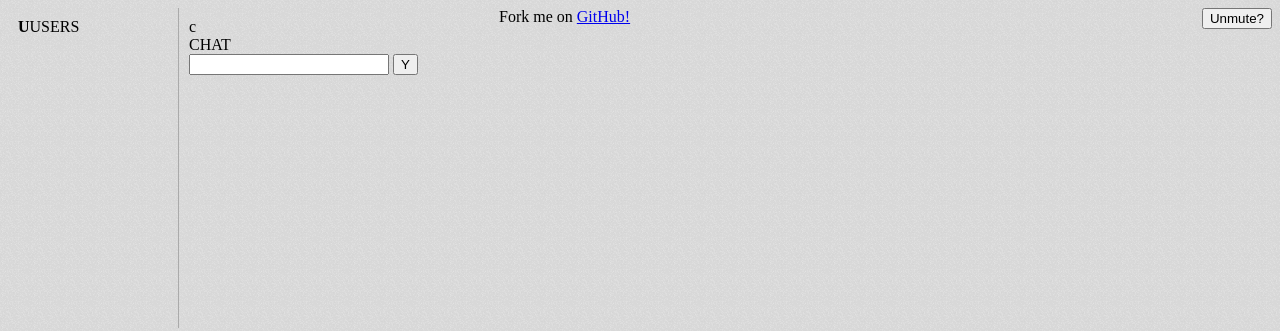
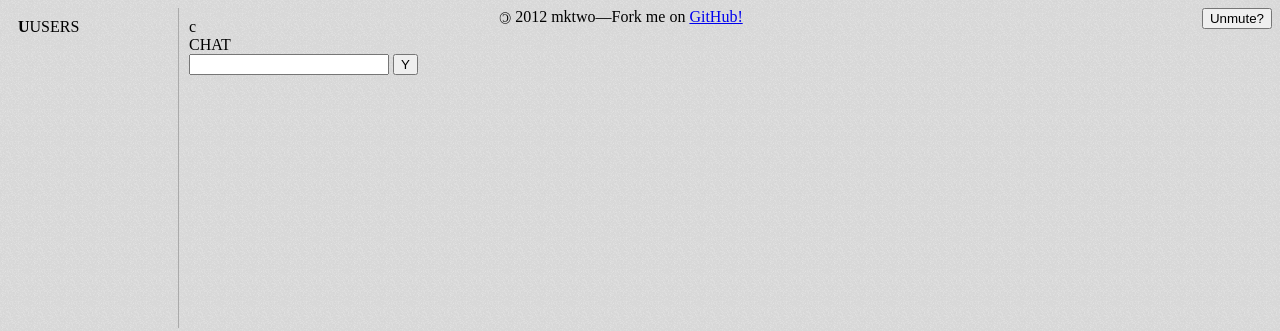
Before and after one commit to mktwo/chat, a website: page index.html in a window 1280 px wide. Drawn offline with nearby package versions, Linux system fonts and the light colour scheme; no server answers; files whose address does not match are found by name.

Commit message:
copyleft'd

```diff
--- a/index.html
+++ b/index.html
@@ -61,4 +61,6 @@
 	<input id="data" style="width:200px;" maxlength="140"/>
 	<button id="send"><span id="picto">Y</span></button>
 </div>
-<footer>Fork me on <a href="http://github.com/mktwo/chat">GitHub!</a></footer>
+<footer><span style="-webkit-transform: rotate(180deg); -moz-transform: rotate(180deg); -o-transform: rotate(180deg); -khtml-transform: rotate(180deg); -ms-transform: rotate(180deg); transform: rotate(180deg); display: inline-block;">
+        &copy;
+</span> 2012 mktwo&mdash;Fork me on <a href="http://github.com/mktwo/chat">GitHub!</a></footer>
--- a/public/style.css
+++ b/public/style.css
@@ -61,8 +61,12 @@ code {
 footer {
 	color: #aaa;
 	text-shadow: #eee 1px 1px 0;
-	font-size: 0.75em;
+	font-size: 0.6em;
 	clear: both;
+}
+
+footer span {
+	font-size: 1.5em;
 	font-weight: bolder;
 }
 
```
